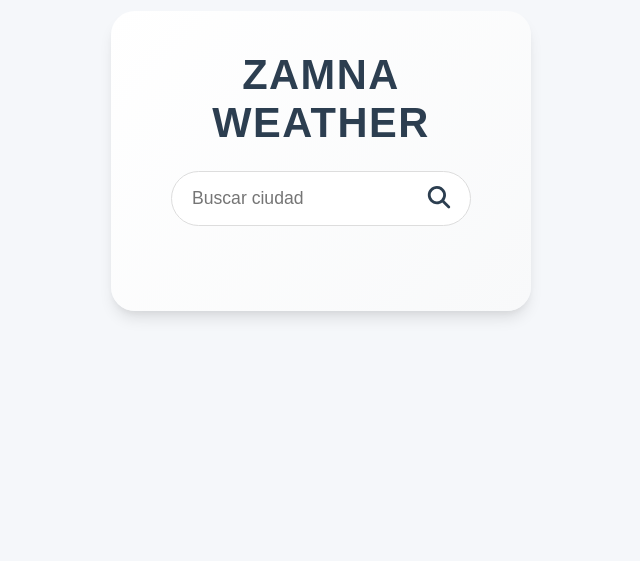
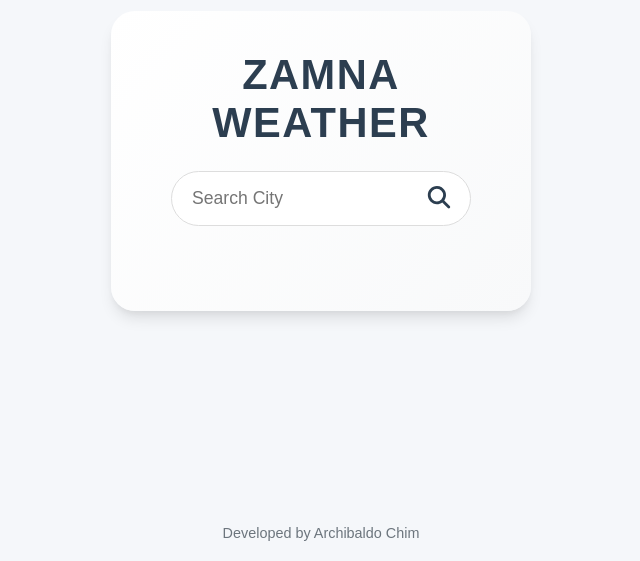
Before and after one commit to ArchyChim/weatherApp, a React (Vite) app: page / in a window 1280 px wide. Shown: the part 239-800 px from the top of the page, without its empty margins (319-959 px from the left). Built offline with nearby package versions, Linux system fonts and the light colour scheme.

Commit message:
Animaciones establecidas y credito colocado

```diff
--- a/src/App.css
+++ b/src/App.css
@@ -136,6 +136,17 @@
   font-size: 1.3rem;
 }
 
+.dev-text{
+  position: absolute;
+  bottom: 20px;
+  width: 100%;
+  text-align: center;
+  color: #6c757d;
+  font-size: 0.9rem;
+  margin-top: 2rem;
+  font-family: sans-serif;
+}
+
 @media (max-width: 480px) {
   .card-container{
     padding: 2rem;
--- a/src/components/MainView.jsx
+++ b/src/components/MainView.jsx
@@ -15,7 +15,7 @@ function  MainView () {
       try {
          const API_KEY = "379a02cbe90444e4abf15914252607";
          const response = await fetch (
-            `https://api.weatherapi.com/v1/current.json?key=${API_KEY}&q=${city}&lang=es`
+            `https://api.weatherapi.com/v1/current.json?key=${API_KEY}&q=${city}&lang=en`
          );
 
          if (!response.ok) throw new Error ("Ciudad no encontrada");
@@ -66,7 +66,7 @@ function  MainView () {
                         fetchWeather();
                      }
                   }}
-                  placeholder="Buscar ciudad"
+                  placeholder="Search City"
                   className="search-input"
                />
 
@@ -78,7 +78,7 @@ function  MainView () {
 
             {weather && (
 
-               <div className="weather-data">
+               <div className="weather-data" key = {weather.city}>
 
                   <h2 className="city">{weather.city} {weather.countryCode && (
                      <ReactCountryFlag
@@ -98,7 +98,7 @@ function  MainView () {
                   <p className="temperature">{weather.temp}°C</p>
                   <div className="other-data">
                      <p className="description">{weather.description}</p>
-                     <p className="humidity">Humedad: {weather.humidity}%</p>
+                     <p className="humidity">Humidity: {weather.humidity}%</p>
                   </div>
                </div>
             )}
@@ -109,8 +109,15 @@ function  MainView () {
 
          </div>
 
+         <p className="dev-text">
+            Developed by Archibaldo Chim
+         </p>
+
+
       </div>
+
    );
+
 
 }
 
```
